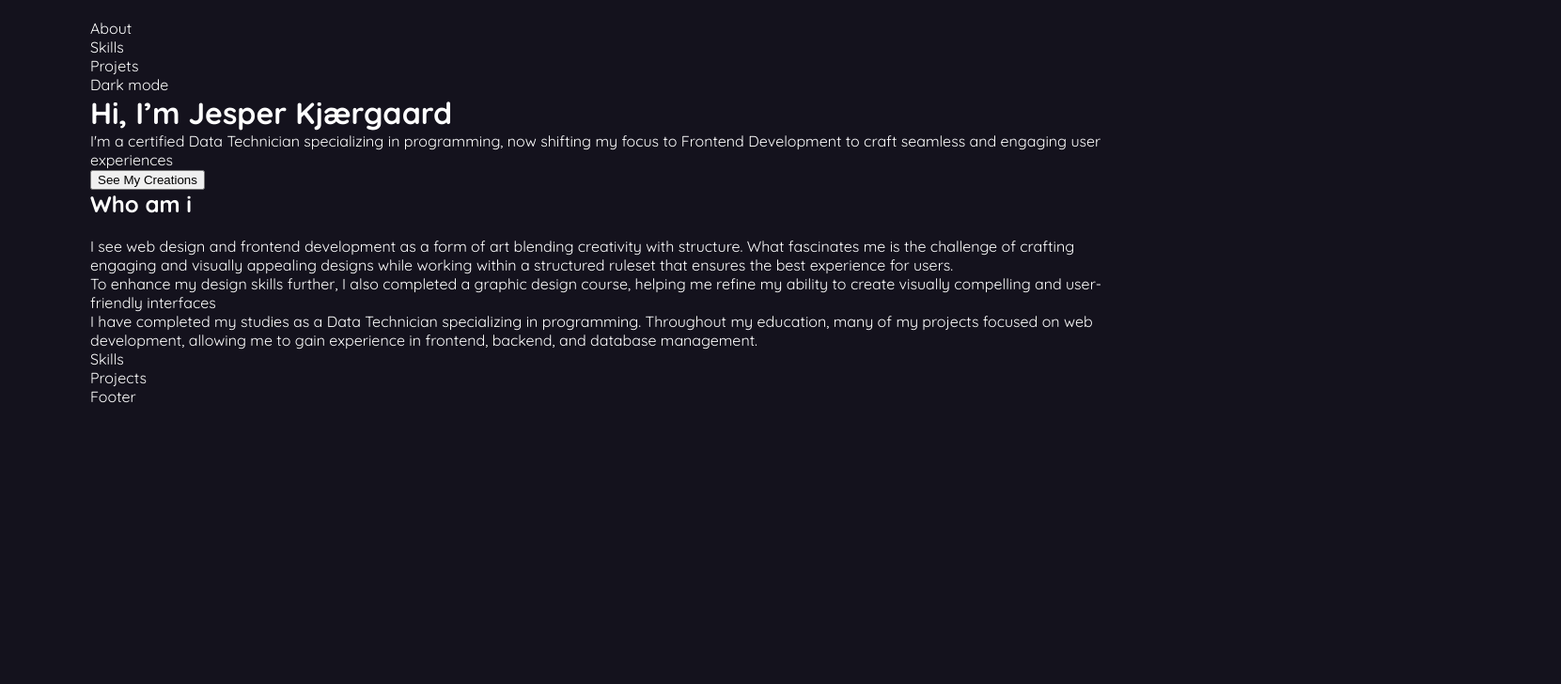
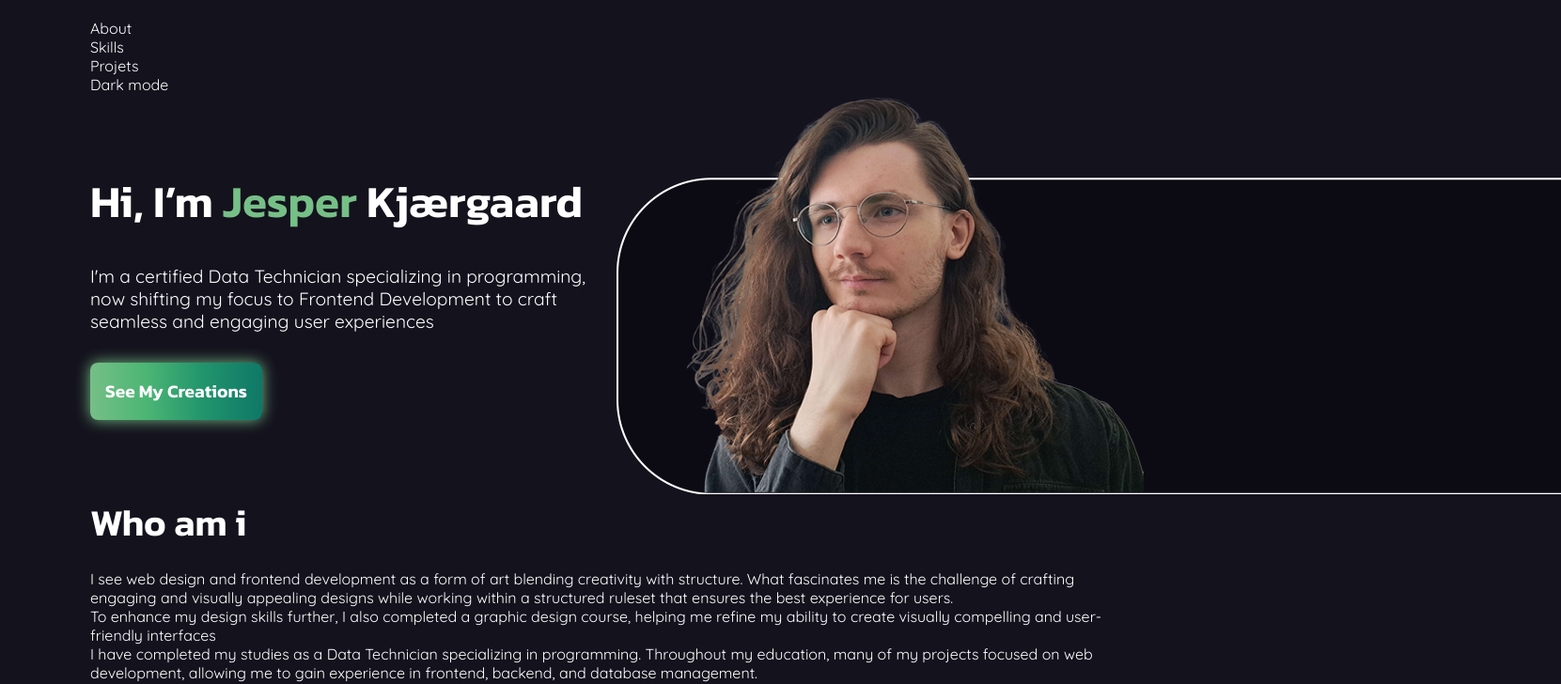
Before and after one commit to JesperKjaergaardDK/Portfolio_V2, a React (Vite) app: page / in a window 1280 px wide. Shown: the top 728 px of the page at 94% size, 1661 px wide, since content can reach past the window. Built offline with nearby package versions, Linux system fonts and the light colour scheme.

Commit message:
feat: restructure Hero component and update button styling for improved organization and functionality

```diff
--- a/src/App.tsx
+++ b/src/App.tsx
@@ -1,5 +1,5 @@
 import Header from "./components/Header";
-import Hero from "./components/Hero";
+import Hero from "./components/sections/hero/Hero";
 import About from "./components/About";
 import Skills from "./components/Skills";
 import Projects from "./components/Projects";
--- a/src/components/Hero.tsx
+++ /dev/null
@@ -1,20 +0,0 @@
-import Button from './UI/Button';
-
-function Hero() {
-  return (
-    <>
-      <h1>Hi, I’m Jesper Kjærgaard</h1>
-      <p>
-        I'm a certified Data Technician specializing in programming, now
-        shifting my focus to Frontend Development to craft seamless and engaging
-        user experiences
-      </p>
-
-      <Button isHighlight>See My Creations</Button>
-
-      <img src="" alt="" />
-    </>
-  );
-}
-
-export default Hero
--- a/src/components/UI/Button.tsx
+++ b/src/components/UI/Button.tsx
@@ -1,13 +1,20 @@
-
 interface Props {
   children: string;
-  isHighlight?: boolean;
+  is_highlight?: boolean;
 }
 
-function Button({children, isHighlight = false}: Props) {
-  return <>
-    <button className={isHighlight ? 'btnHighlight' : 'bntDeafult'} >{children}</button>
-  </>;
+function Button({ children, is_highlight = false }: Props) {
+  return (
+    <>
+      <button
+        className={
+          is_highlight ? "bnt_deafult bnt_deafult-highlight" : "bnt_deafult"
+        }
+      >
+        {children}
+      </button>
+    </>
+  );
 }
 
 export default Button;
--- /dev/null
+++ b/src/components/sections/hero/Hero.tsx
@@ -0,0 +1,28 @@
+import Button from "../../UI/Button";
+import headImg from "../../../assets/Hand on chin hero img.png";
+
+function Hero() {
+  return (
+    <section className="hero">
+      <div className="hero__info">
+        <h1>
+          Hi, I’m <span className="hero__info-highlight">Jesper</span> Kjærgaard
+        </h1>
+        <p className="p_large">
+          I'm a certified Data Technician specializing in programming, now
+          shifting my focus to Frontend Development to craft seamless and
+          engaging user experiences
+        </p>
+        <Button is_highlight>See My Creations</Button>
+      </div>
+
+      <img
+        className="hero__img"
+        src={headImg}
+        alt="Creater of the webstie with a closed hand on his chin looking a bit to the side"
+      />
+    </section>
+  );
+}
+
+export default Hero;
--- /dev/null
+++ b/src/components/sections/hero/_hero.scss
@@ -0,0 +1,49 @@
+@use "../../../scss/collection" as col;
+
+.hero {
+  &__info {
+    h1 {
+      text-align: center;
+      @media (min-width: (map-get(col.$device_size, "desktop") + 100px)) {
+        text-align: start;
+      }
+    }
+
+    width: 100%;
+    padding: map-get(col.$spacing, "xl");
+    padding-inline: 0;
+    display: flex;
+    flex-direction: column;
+    align-items: center;
+    justify-content: center;
+    gap: map-get(col.$spacing, "lg");
+
+    @media (min-width: (map-get(col.$device_size, "desktop") + 100px)) {
+      align-items: start;
+      grid-column: 1/7;
+    }
+
+    &-highlight {
+      color: map-get(col.$colors, "primary-highlight");
+    }
+  }
+
+  &__img {
+    position: relative;
+    left: -100px;
+
+    @media (min-width: (map-get(col.$device_size, "tablet") + 100px)) {
+      left: 0;
+    }
+
+    @media (min-width: (map-get(col.$device_size, "desktop") + 100px)) {
+      grid-column: 7/13;
+    }
+  }
+
+  @media (min-width: (map-get(col.$device_size, "desktop") + 100px)) {
+    display: grid;
+    grid-template-columns: repeat(12, 1fr);
+    gap: map-get(col.$spacing, "lg");
+  }
+}
--- a/src/scss/_global.scss
+++ b/src/scss/_global.scss
@@ -1,6 +1,8 @@
 @use "./collection" as col;
 
+//Basic style
 body {
+  overflow-x: hidden;
   box-sizing: border-box;
   padding: 0;
   background-color: map-get(col.$colors, "bg-primary");
@@ -9,11 +11,15 @@ body {
   padding-inline: map-get(col.$spacing, "md");
 
   @media (min-width: (map-get(col.$device_size, "mobile") + 100px)) {
-    width: map-get(col.$device_size, "mobile");
+    min-width: map-get(col.$device_size, "mobile");
+  }
+
+  @media (min-width: (map-get(col.$device_size, "tablet") + 100px)) {
+    max-width: map-get(col.$device_size, "tablet");
   }
 
   @media (min-width: (map-get(col.$device_size, "desktop") + 100px)) {
-    width: map-get(col.$device_size, "desktop");
+    max-width: map-get(col.$device_size, "desktop");
   }
 
   margin: auto;
@@ -21,11 +27,68 @@ body {
   color: map-get(col.$colors, "primary-text");
 }
 
-h1,h2,h3,h4,h5,h6,p,ul {
+h1,
+h2,
+h3,
+h4,
+h5,
+h6,
+p,
+ul {
   margin: 0;
+}
+
+h1 {
+  @include col.head_title(
+    $size: map-get(col.$font_size, "h1"),
+    $weight: map-get(col.$weight, "600")
+  );
+}
+h2 {
+  @include col.head_title(
+    $size: map-get(col.$font_size, "h2"),
+    $weight: map-get(col.$weight, "600")
+  );
+}
+h3 {
+  @include col.head_title(
+    $size: map-get(col.$font_size, "h3"),
+    $weight: map-get(col.$weight, "600")
+  );
+}
+h4 {
+  @include col.head_title(
+    $size: map-get(col.$font_size, "h4"),
+    $weight: map-get(col.$weight, "600")
+  );
+}
+h5 {
+  @include col.head_title(
+    $size: map-get(col.$font_size, "h5"),
+    $weight: map-get(col.$weight, "600")
+  );
+}
+
+.p_large {
+  @include col.bread_text(map-get(col.$font_size, "h6"));
 }
 
 ul {
   list-style: none;
   padding: 0;
 }
+
+//Btn styling
+.bnt_deafult {
+  @include col.btn_deafult();
+  cursor: pointer;
+
+  &-highlight {
+    box-shadow: 0 0 16px map-get(col.$colors, "primary-highlight");
+  }
+
+  &:hover {
+    text-decoration-line: underline;
+    text-decoration-thickness: 2px;
+  }
+}
--- a/src/scss/_mixin.scss
+++ b/src/scss/_mixin.scss
@@ -1,5 +1,6 @@
 @use "./variable" as var;
 
+//Fonts
 @mixin bread_text($size: map-get(var.$font_size, "p")) {
   font-family: "Quicksand", sans-serif;
   font-optical-sizing: auto;
@@ -9,10 +10,29 @@
   font-size: $size;
 }
 
-@mixin head_title($size: map-get(var.$font_size, "p"), $weight: map-get(var.$weight, "400")) {
+@mixin head_title(
+  $size: map-get(var.$font_size, "p"),
+  $weight: map-get(var.$weight, "400")
+) {
   font-family: "Kanit", sans-serif;
   font-style: normal;
 
-  font-weight: 100;
-  font-size: 1rem;
+  font-weight: $weight;
+  font-size: $size;
 }
+
+
+//Btn
+@mixin btn_deafult() {
+  width: fit-content;
+  background: map-get(var.$colors, "gradient");
+  color: map-get(var.$colors, "primary-text");
+  border: none;
+  border-radius: map-get(var.$spacing, "sm");
+  padding: map-get(var.$spacing, "md") map-get(var.$spacing, "md");
+
+  @include head_title(
+    $size: map-get(var.$font_size, "h6"),
+    $weight: map-get(var.$weight, "600")
+  );
+}
--- a/src/scss/index.scss
+++ b/src/scss/index.scss
@@ -1 +1,3 @@
-@use "./global"
+@use "./global";
+
+@use "../components/sections/hero/hero";
```
Also changed, not shown: src/assets/Hand on chin hero img.png (added).
